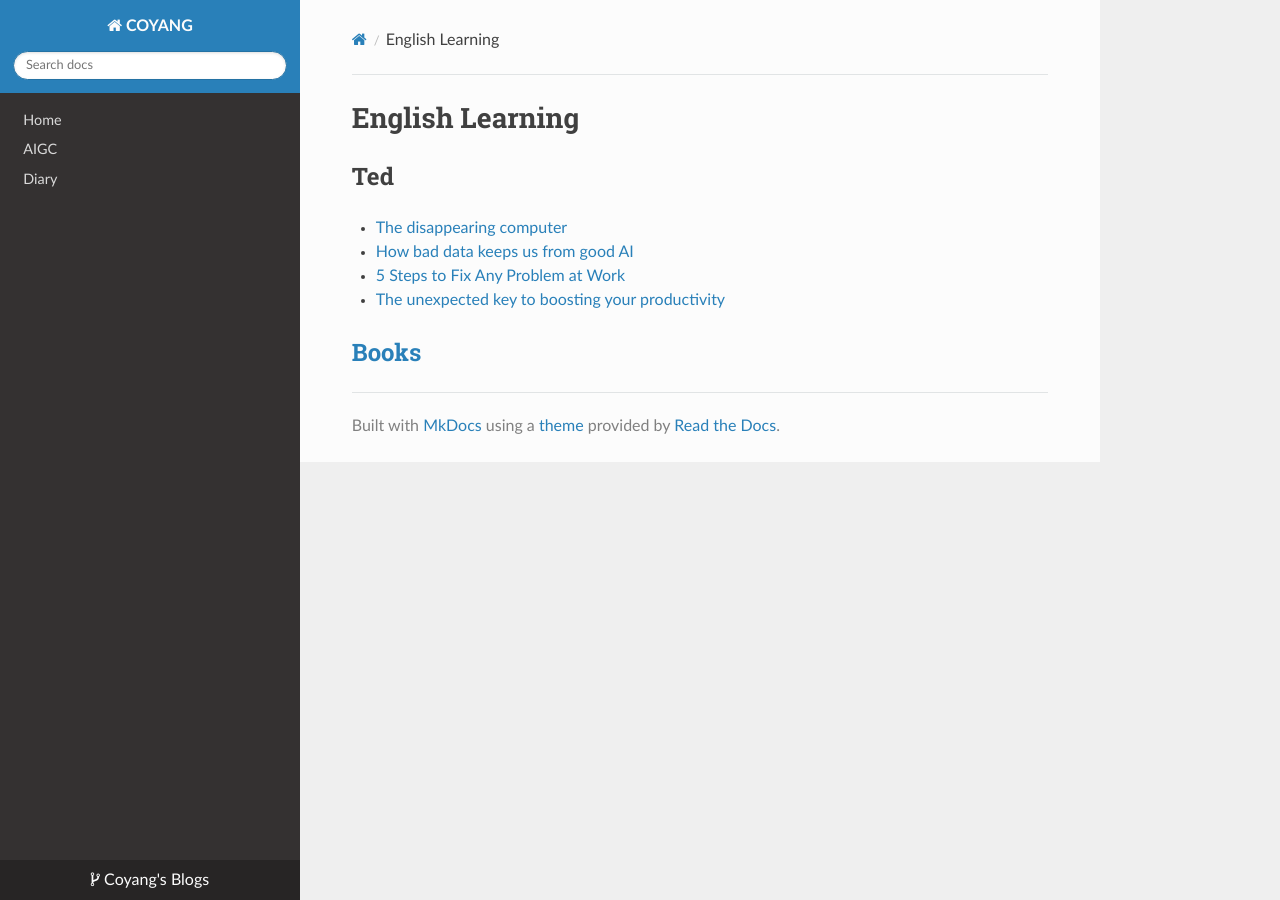
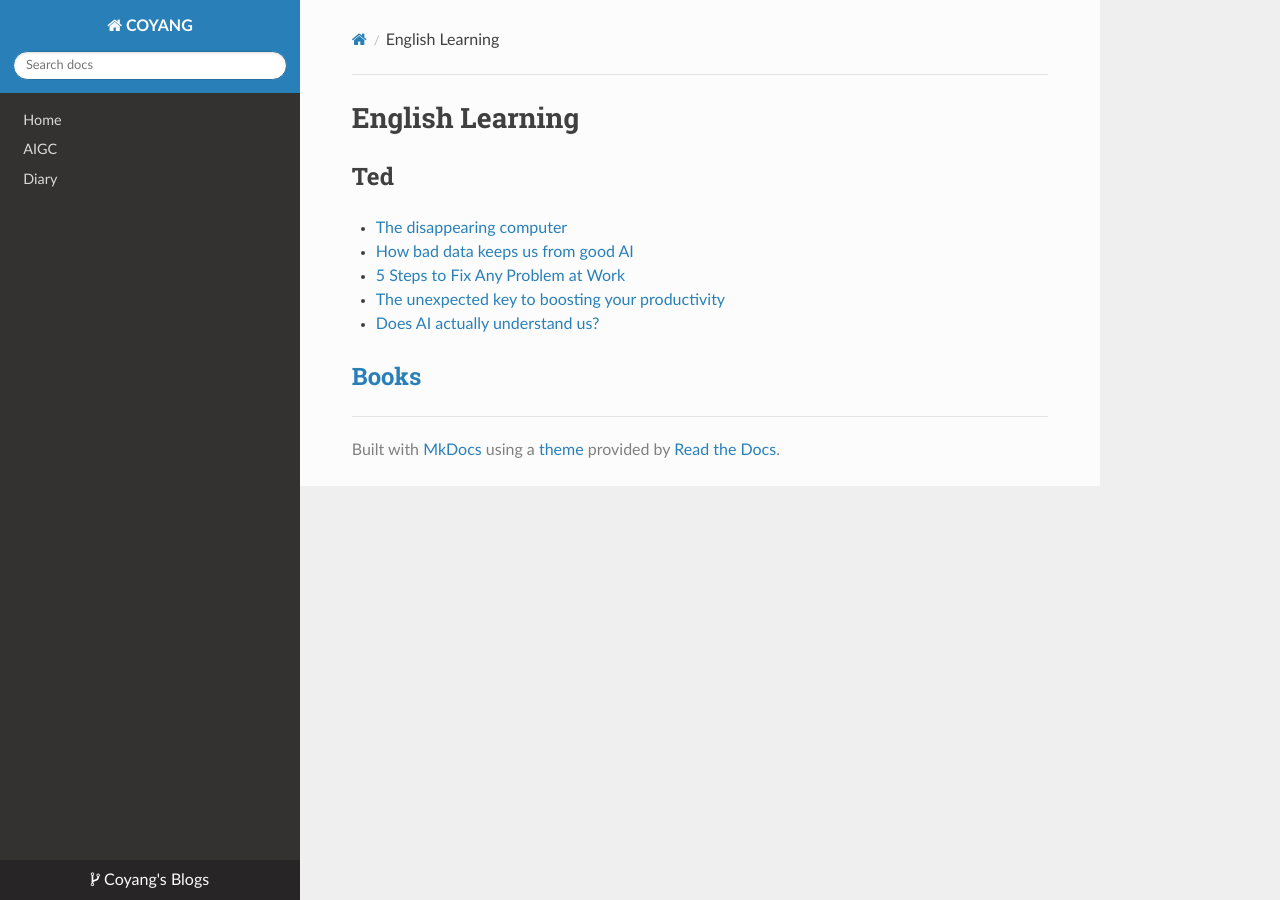
Before and after one commit to coyang/blogs, an MkDocs documentation site: the page built from docs/english_learning/index.md, in a window 1280 px wide. Built offline with MkDocs 1.6.1, drawn with Linux system fonts in a browser that asks for light colours; nearby versions of some CDN libraries.

Commit message:
Add Does AI actually understand us?

```diff
--- a/docs/english_learning/index.md
+++ b/docs/english_learning/index.md
@@ -6,5 +6,6 @@
 - [How bad data keeps us from good AI](./ted/how_bad_data_keeps_us_from_good_AI.pdf)
 - [5 Steps to Fix Any Problem at Work](./ted/5_steps_to_fix_any_problem_at_work.pdf.pdf)
 - [The unexpected key to boosting your productivity](./ted/the_unexpected_key_to_boosting_your_productivity.pdf)
+- [Does AI actually understand us?](./ted/does_ai_actually_understand_us.pdf)
 
 ## [Books](./books_note/index.md)
```
Also changed, not shown: 1 other file.
